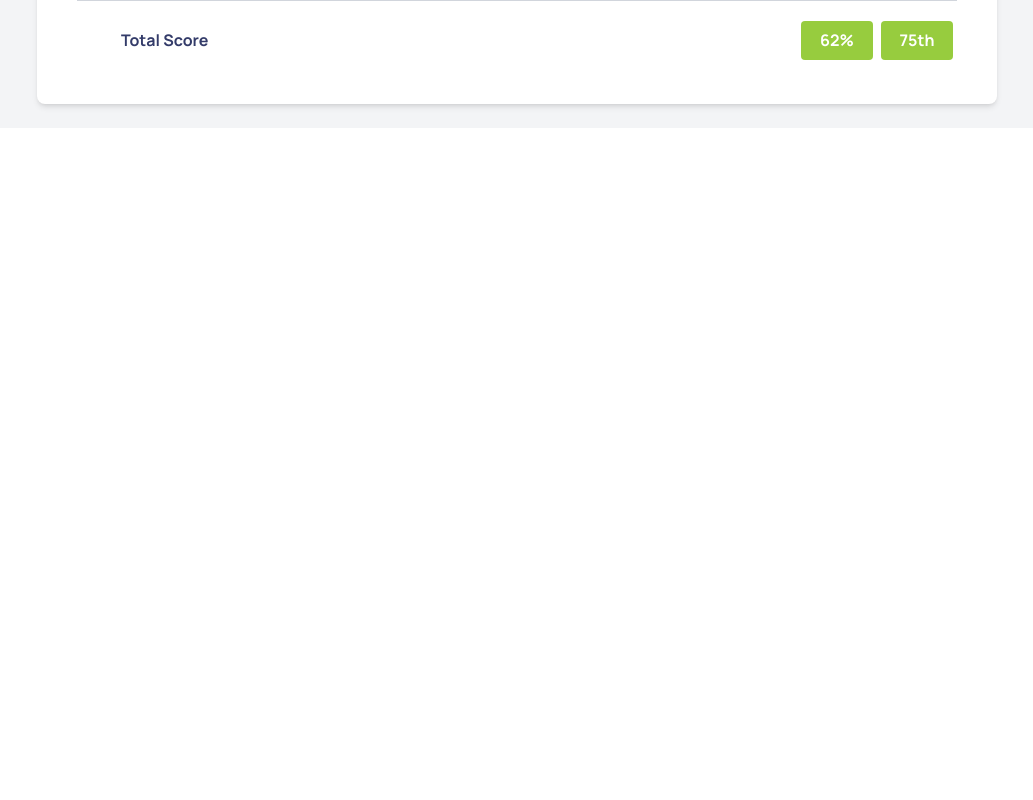
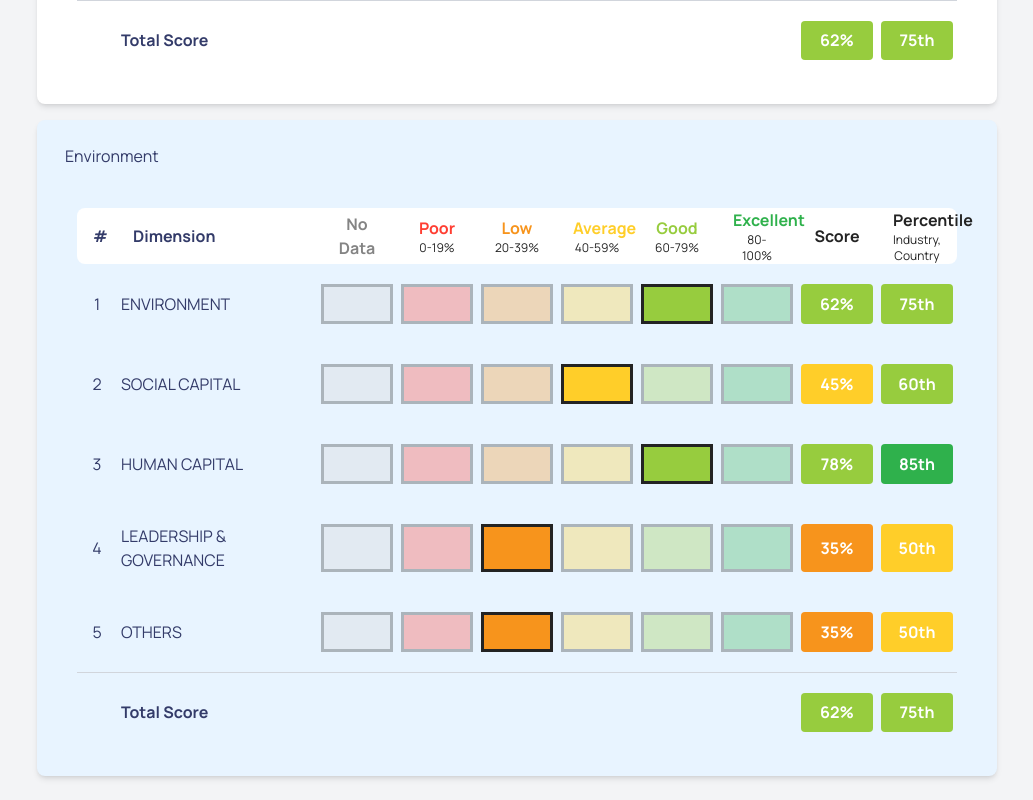
Before and after one commit to SSIndex/MonitorPOC, a Next.js app in the folder monitor/: page /sasb in a window 1280 px wide. Shown: the part 1200-2000 px from the top of the page, without its empty margins (123-1156 px from the left). Before the commit the page ends 1328 px from the top, so only its background shows below. Built offline with nearby package versions, Linux system fonts and the light colour scheme.

Commit message:
feat(_components/table): ADD headerBackgroundColor

```diff
--- a/monitor/src/_components/table.tsx
+++ b/monitor/src/_components/table.tsx
@@ -24,12 +24,6 @@ interface DimensionRow {
   nestedData?: DimensionRow[];
 }
 
-// Constants for common styles
-const COMMON_CELL_CLASSES = "pt-5 pb-5 ps-1 pe-1 text-primary h-20";
-const HEADER_BASE_CLASSES =
-  "bg-ssindex-table-header-gray text-primary ps-4 pe-4";
-const COLORED_CELLS = ["noData", "poor", "low", "average", "good", "excellent"];
-
 // Helper function to get background color based on column ID
 const getBackgroundColorForColumn = (columnId: string): string => {
   switch (columnId) {
@@ -54,6 +48,7 @@ interface TableProps {
   data: DimensionRow[];
   columns: ColumnDef<DimensionRow>[];
   backgroundColor?: string;
+  headerBackgroundColor?: string;
   centerSecondLeft?: boolean;
   footerData?: { [key: string]: string | number | null };
   footerWhiteSpaceBetween?: number;
@@ -65,10 +60,32 @@ export function Table({
   data,
   columns,
   backgroundColor = "bg-white",
+  headerBackgroundColor,
   centerSecondLeft = false,
   footerData,
   nestedColumns,
 }: TableProps) {
+  // Constants for common styles
+  const COMMON_CELL_CLASSES = "pt-5 pb-5 ps-1 pe-1 text-primary h-20";
+
+  const headerColor = headerBackgroundColor
+    ? headerBackgroundColor
+    : backgroundColor === "bg-white"
+      ? "bg-ssindex-table-header-gray"
+      : "bg-white";
+
+  console.log("headerColor", headerColor);
+
+  const HEADER_BASE_CLASSES = `${headerColor} text-primary ps-4 pe-4`;
+  const COLORED_CELLS = [
+    "noData",
+    "poor",
+    "low",
+    "average",
+    "good",
+    "excellent",
+  ];
+
   const table = useReactTable({
     data: data,
     columns: columns,
--- a/monitor/src/app/general/page.tsx
+++ b/monitor/src/app/general/page.tsx
@@ -318,6 +318,7 @@ export default function GeneralAnalysis() {
               centerSecondLeft={true}
               footer={false}
               backgroundColor="bg-ssindex-nested-table-background"
+              headerBackgroundColor="bg-ssindex-table-header-gray"
               footerData={sasbRadarChartFooterData}
             />
           </div>
--- a/monitor/src/app/sasb/page.tsx
+++ b/monitor/src/app/sasb/page.tsx
@@ -273,6 +273,17 @@ export default function PercentileAnalysis() {
             nestedColumns={subNestedColumns}
           />
         </div>
+        <div className="bg-light rounded-lg shadow-md mt-4 p-6">
+          <h5 className="ps-1 text-primary">Environment</h5>
+          <Table
+            data={dimensionData}
+            columns={dimensionColumns}
+            centerSecondLeft={true}
+            footerData={dimensionFooterData}
+            backgroundColor="bg-light"
+            nestedColumns={subNestedColumns}
+          />
+        </div>
       </section>
     </>
   );
```
